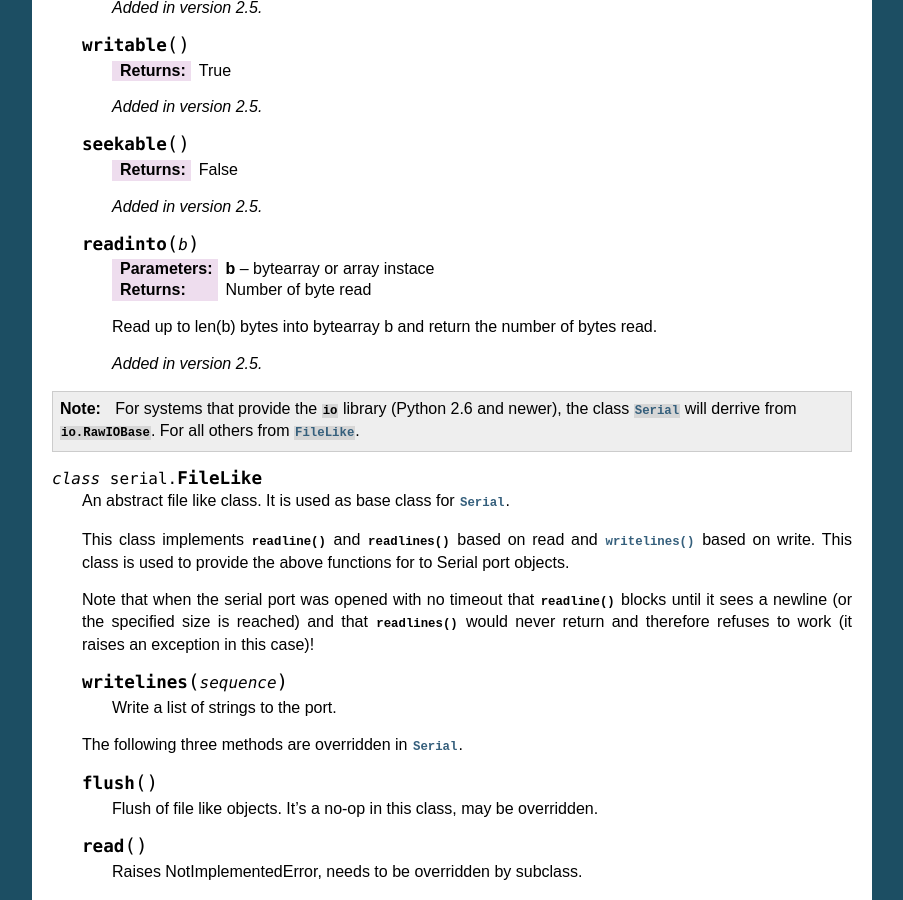
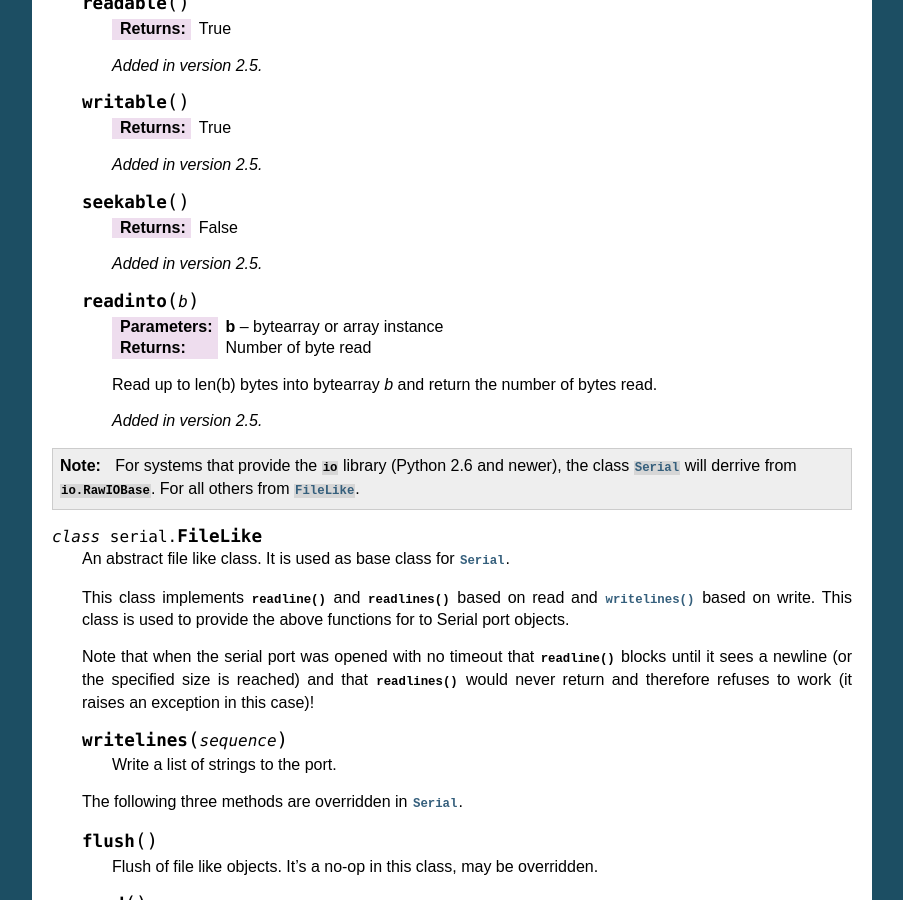
Before and after one commit to makerbot/pyserial, a Sphinx documentation site: the page built from pyserial/documentation/pyserial_api.rst, in a window 1280 px wide and 900 px high, scrolled down 5446 px. Shown: the whole window, without its empty margins (198-1101 px from the left). Built offline with Sphinx 7.4.7, drawn with Linux system fonts in a browser that asks for light colours; some of the changed text lies outside the part shown.

Commit message:
doc updates and typos fixed
git-svn-id: https://pyserial.svn.sourceforge.net/svnroot/pyserial/trunk@280 f19166aa-fa4f-0410-85c2-fa1106f25c8a

```diff
--- a/pyserial/documentation/examples.rst
+++ b/pyserial/documentation/examples.rst
@@ -78,6 +78,9 @@
     --- x X           disable/enable software flow control
     --- r R           disable/enable hardware flow control
 
+.. versionchanged:: 2.5
+    Added :kbd:`Control+t` menu and added support for opening :rfc:`2217` ports
+    (use ``rfc2217:://<host>:<port>`` as *port* argument when invoking).
 
 miniterm.py_
     The miniterm program.
@@ -263,6 +266,9 @@
 The project uses a number of unit test to verify the functionality. They all
 need a loop back connector. The scripts itself contain more information.
 
+The unit tests are performed on port ``0`` unless a different device name or
+rfc2217 URL is given on the command line (argv[1]).
+
 test.py_
     Basic tests.
 
--- a/pyserial/documentation/pyserial_api.rst
+++ b/pyserial/documentation/pyserial_api.rst
@@ -375,10 +378,10 @@
 
     .. method:: readinto(b)
 
-        :param b: bytearray or array instace
+        :param b: bytearray or array instance
         :return: Number of byte read
 
-        Read up to len(b) bytes into bytearray b and return the number of bytes read.
+        Read up to len(b) bytes into bytearray *b* and return the number of bytes read.
 
         .. versionadded:: 2.5
 
@@ -498,8 +501,8 @@
 
     Not implemented yet / Possible problems with the implementation:
 
-    - :rfc:`2217` flow control between client and server. (objects internal
-      buffer may eat all your memory when never read)
+    - :rfc:`2217` flow control between client and server (objects internal
+      buffer may eat all your memory when never read).
 
     .. versionadded:: 2.5
 
```
Also changed, not shown: other parts of pyserial/documentation/pyserial_api.rst (+6 -3 lines).
